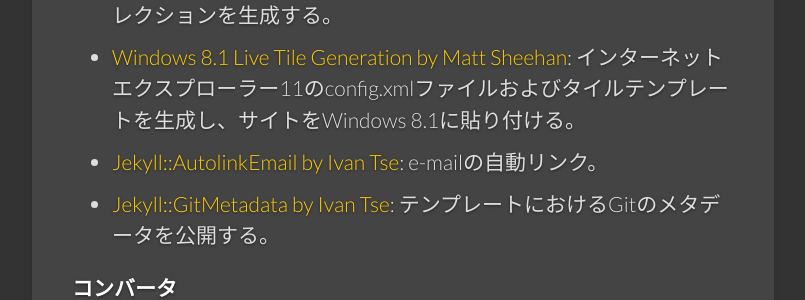
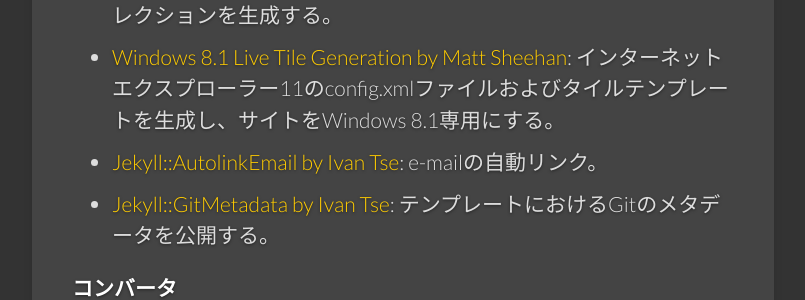
Before and after one commit to jekyllrb-ja/jekyllrb-ja.github.io, a Jekyll site: the page built from _docs/plugins.md, in a window 1280 px wide and 900 px high, scrolled down 9848 px. Shown: the part 216-516 px from the top of the window, without its empty margins (139-944 px from the left). Built offline with Jekyll 4.4.1, drawn with Linux system fonts in a browser that asks for light colours; nearby versions of some CDN libraries; comment, search, counter and statistics services are not loaded; some of the changed text lies outside the part shown.

Commit message:
modify based on comments

```diff
--- a/_docs/plugins.md
+++ b/_docs/plugins.md
@@ -890,7 +890,7 @@
 - [Compass integration for Jekyll](https://github.com/mscharley/jekyll-compass): CompassおよびSassをJekyllのウェブサイトに簡単に統合する。
 - [Pages Directory by Ben Baker-Smith](https://github.com/bbakersmith/jekyll-pages-directory): pageファイル群のための`_pages`ディレクトリを定義し、それがプロジェクトのルートに対する出力先を作る。
 - [Page Collections by Jeff Kolesky](https://github.com/jeffkole/jekyll-page-collections): Postに似た機能を持ったPageのコレクションを生成する。
-- [Windows 8.1 Live Tile Generation by Matt Sheehan](https://github.com/sheehamj13/jekyll-live-tiles): インターネットエクスプローラー11のconfig.xmlファイルおよびタイルテンプレートを生成し、サイトをWindows 8.1に貼り付ける。
+- [Windows 8.1 Live Tile Generation by Matt Sheehan](https://github.com/sheehamj13/jekyll-live-tiles): インターネットエクスプローラー11のconfig.xmlファイルおよびタイルテンプレートを生成し、サイトをWindows 8.1専用にする。
 - [Jekyll::AutolinkEmail by Ivan Tse](https://github.com/ivantsepp/jekyll-autolink_email): e-mailの自動リンク。
 - [Jekyll::GitMetadata by Ivan Tse](https://github.com/ivantsepp/jekyll-git_metadata): テンプレートにおけるGitのメタデータを公開する。
 
@@ -1137,7 +1137,7 @@
 - [generator-jekyllrb](https://github.com/robwierzbowski/generator-jekyllrb): Jekyllを[Yeoman](http://yeoman.io/)でラップするジェネレータ。Yeomanは、最新のWebアプリを構築するためのツールセットおよびワークフローである。
 - [grunt-jekyll](https://github.com/dannygarcia/grunt-jekyll): 文字通りのJekyll用[Grunt](http://gruntjs.com/)プラグイン。
 - [jekyll-postfiles](https://github.com/indirect/jekyll-postfiles): `_postfiles`ディレクトリと{% raw %}`{{ postfile }}`{% endraw %}タグを追加し、postから参照するファイルを常にpostのすぐそばに置けるようにする。
-- [A layout that compresses HTML](https://github.com/penibelst/jekyll-compress-html) by [Anatol Broder](http://penibelst.de/): Github Pagesに適合し、設定可能な方法で、サイトの生成時にHTMLを圧縮する。
+- [A layout that compresses HTML](https://github.com/penibelst/jekyll-compress-html) by [Anatol Broder](http://penibelst.de/): サイト生成時に作動するHTML圧縮用プラグイン。GitHub Pages対応。圧縮方法は設定可能。
 - [Jekyll CO₂](https://github.com/wdenton/jekyll-co2): ハワイ州マウナロア観測所における大気中CO₂の月ごとの変化を表示するHTMLを生成する。
 
 <!--original
```
